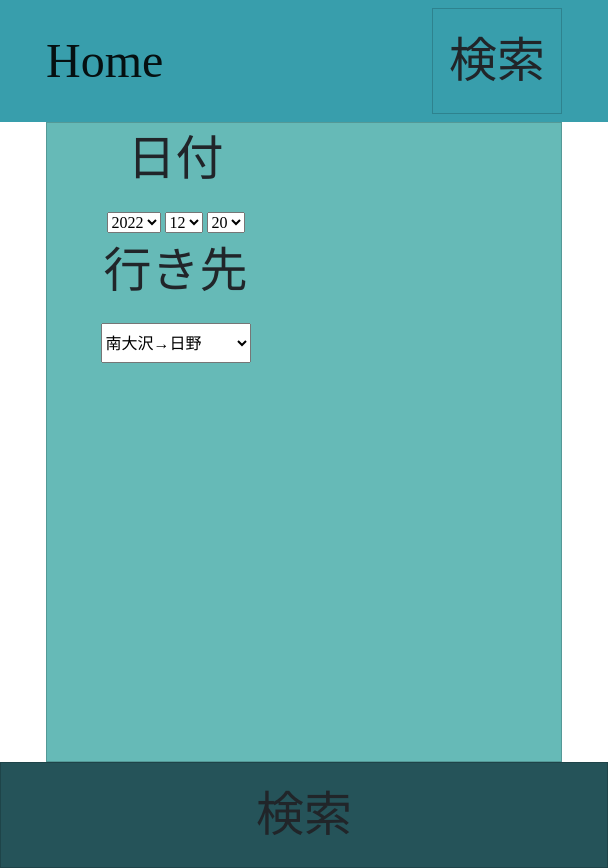
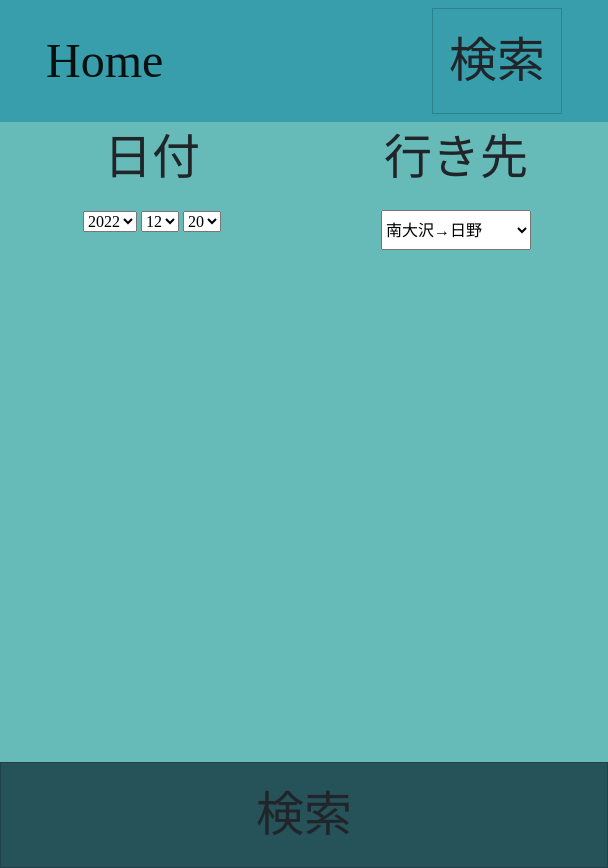
Before and after one commit to interval42/University_Bus_Schedule, an Electron app: page Apps/select.html in a window 608 px wide. Drawn offline with nearby package versions, Linux system fonts and the light colour scheme; a small style sheet from the web is missing.

Commit message:
2 col fix

```diff
--- a/Apps/select.html
+++ b/Apps/select.html
@@ -34,12 +34,13 @@
     </div>
   </nav>
 
-  <div class="container">
-    <nav id = "SelectDate" class="card text-center rounded-0" style="background-color:#66bab7;">
+  <div id = "SelectDate" class="container-fluid text-center" style="background-color:#66bab7;">
+    <div class="row">
+    <!-- <nav id = "SelectDate" class="card text-center rounded-0" style="background-color:#66bab7;"> -->
 
       <div class="col-6">
 
-        <p class="navbar-brand pl-3" style="font-size: 3rem;">日付</p>
+        <p style="font-size: 3rem;">日付</p>
 
         <!-- 以下、日付入力のコピペ -->
         <select name="year" id="id_year">
@@ -85,7 +86,7 @@
       </div>
 
       <div class="col-6">
-        <p class="navbar-brand pl-3" style="font-size: 3rem;">行き先</p>
+        <p style="font-size: 3rem;">行き先</p>
           <form method="post">
             <div>
               <select name="where" style="width:150px; height:40px;">
@@ -95,9 +96,9 @@
             </div>
           </form>
       </div>
+    </div>
 
-
-    </nav>
+    <!-- </nav> -->
   </div>
 
   <!-- <nav id = "SelectBus" class="card text-center rounded-0" style="background-color:#81C7D4;">
```
